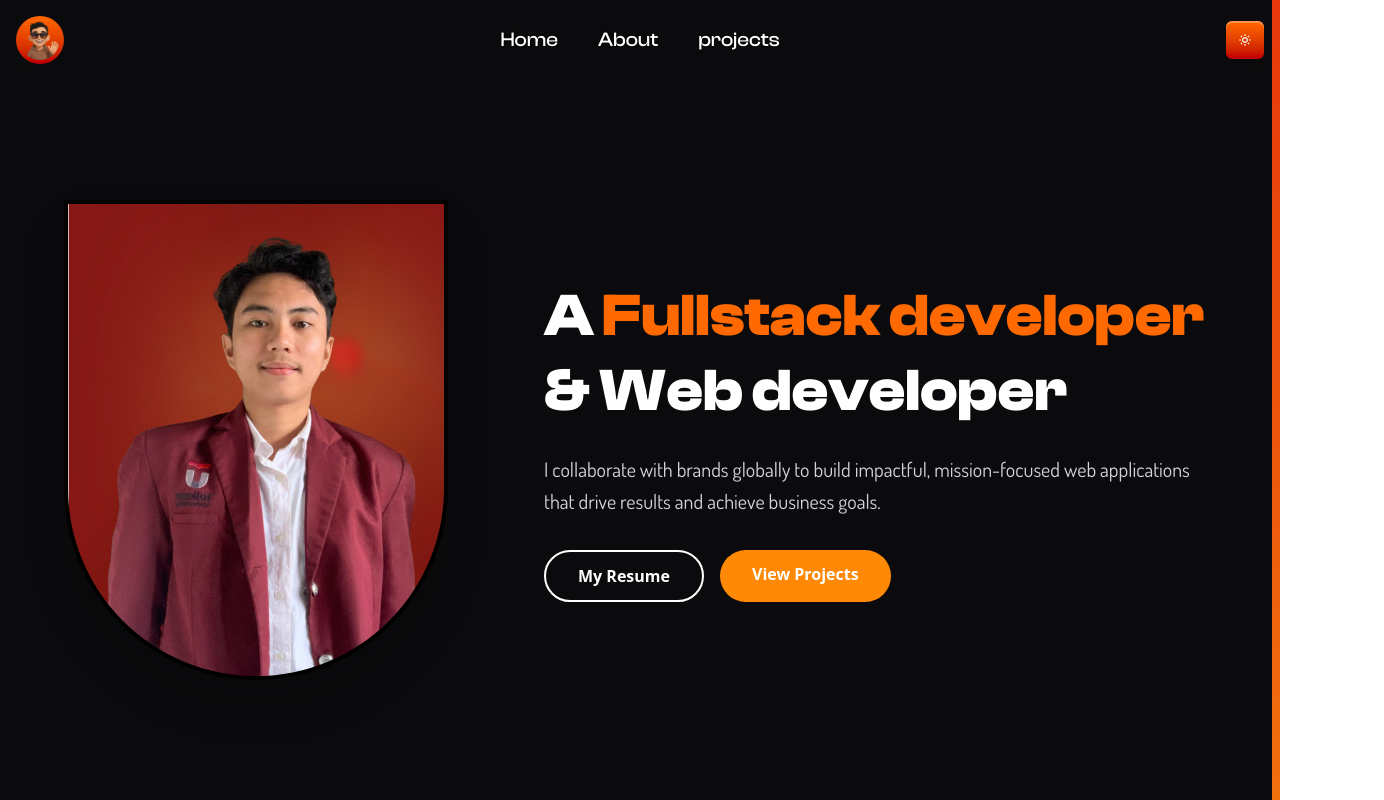
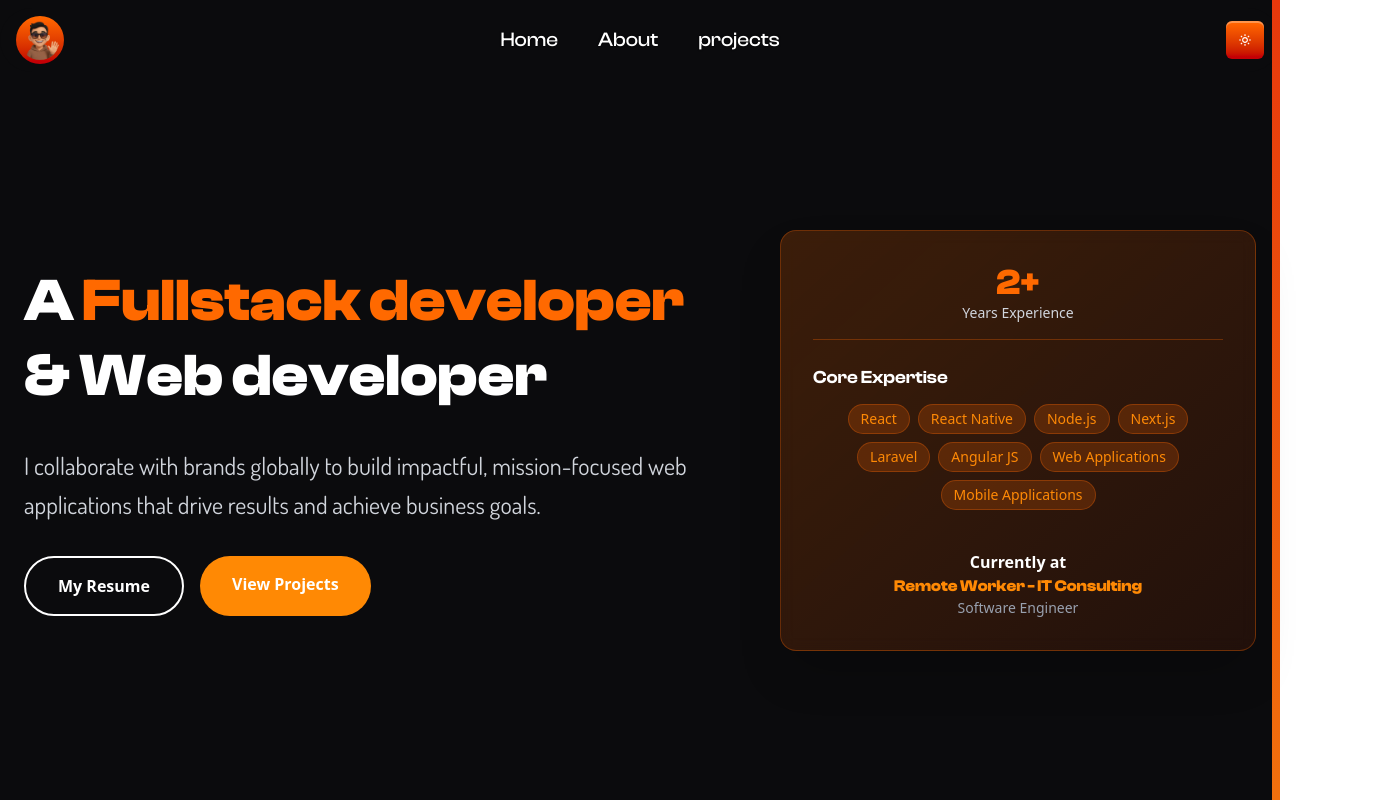
Before and after one commit to Aldi-rakis/portofolio-updatev2, a React (Vite) app: page /about in a window 1280 px wide. Shown: the top 800 px of the page, 1384 px wide, since content can reach past the window. Built offline with nearby package versions, Linux system fonts and the light colour scheme.

Commit message:
feat: Revamp About section layout

```diff
--- a/src/pages/about/about.jsx
+++ b/src/pages/about/about.jsx
@@ -249,51 +249,90 @@ const about = () => {
     return (
         <>
             <section className={`${styles.about} bg-[#0b0b0d] dark:bg-[#f6f4e5] py-10 px-6 min-h-screen`}>
-                <div className='max-w-6xl mx-auto'>
+                <div className='max-w-7xl mx-auto'>
                     {/* Hero Section */}
-                    <div className='grid grid-cols-1 md:grid-cols-1 lg:grid-cols-12 gap-0 lg:gap-30 items-center h-[100vh] md:h-auto lg:min-h-[100vh]'>
-                        {/* Left Side - Profile Image */}
-                        <div className='flex justify-center lg:justify-start  lg:col-span-4'>
-                            <div className='relative'>
-                                {/* Profile Image Container */}
-                                <div className='w-80 h-90 lg:w-96 lg:h-120 rounded-b-full overflow-hidden border-4  shadow-2xl'>
-                                    <img
-                                        src={fotorakis}
-                                        alt="Profile"
-                                        className='w-full h-full object-cover'
-                                    />
-                                </div>
-                            </div>
-                        </div>
-
-                        {/* Right Side - Content */}
-                        <div className='text-center lg:text-left lg:col-span-8'>
-                            <h1 className='text-4xl md:text-5xl lg:text-6xl font-bold font-clash text-white dark:text-[#0b0b0d] mb-6 leading-tight'>
+                    <div className='grid grid-cols-1 xl:grid-cols-12  md:gap-8 lg:gap-12 xl:gap-16 items-center  h-screen py-8 md:py-12 lg:py-16'>
+                        {/* Content Section */}
+                        <div className='order-1 xl:order-1 text-center xl:text-left xl:col-span-7 space-y-2 md:space-y-8'>
+                            <h1 className='text-3xl sm:text-4xl md:text-5xl lg:text-4xl xl:text-6xl font-bold font-clash text-white dark:text-[#0b0b0d] leading-tight'>
                                 A <span className='text-orange-500'>Fullstack developer</span>
                                 <br />
                                 <span className='text-white dark:text-[#0b0b0d]'>& </span>Web developer
                             </h1>
 
-                            <p className='font-dosis text-lg md:text-xl text-gray-300 dark:text-gray-700 mb-8 max-w-2xl mx-auto lg:mx-0 leading-relaxed'>
+                            <p className='font-dosis text-base sm:text-lg md:text-xl lg:text-2xl text-gray-300 dark:text-gray-700 max-w-full sm:max-w-2xl mx-auto xl:mx-0 leading-relaxed px-4 sm:px-0'>
                                 I collaborate with brands globally to build impactful, mission-focused web applications that drive results and achieve business goals.
                             </p>
 
-                            <div className='flex flex-col sm:flex-row gap-4 justify-center lg:justify-start'>
+                            <div className='flex flex-col sm:flex-row gap-3 md:gap-4 justify-center xl:justify-start px-4 sm:px-0'>
                                 <a
                                     href="CV_Aldhi Raqiswandri_.pdf"
                                     target="_blank"
                                     rel="noopener noreferrer"
-                                    className='bg-transparent border-2 border-white dark:border-[#0b0b0d] text-white dark:text-[#0b0b0d] px-8 py-3 rounded-full font-semibold hover:bg-white hover:text-[#0b0b0d] dark:hover:bg-[#0b0b0d] dark:hover:text-white transition-all duration-300'
+                                    className='bg-transparent border-2 border-white dark:border-[#0b0b0d] text-white dark:text-[#0b0b0d] px-6 md:px-8 py-3 md:py-4 rounded-full font-semibold hover:bg-white hover:text-[#0b0b0d] dark:hover:bg-[#0b0b0d] dark:hover:text-white transition-all duration-300 text-sm md:text-base'
                                 >
                                     My Resume
                                 </a>
 
                                 <a
                                     href="/projects"
-                                    className='bg-orange-400 dark:bg-orange-500 text-white dark:text-[#0b0b0d] px-8 py-3 rounded-full font-semibold hover:bg-orange-500 dark:hover:bg-orange-600 transition-all duration-300'
+                                    className='bg-orange-400 dark:bg-orange-500 text-white dark:text-[#0b0b0d] px-6 md:px-8 py-3 md:py-4 rounded-full font-semibold hover:bg-orange-500 dark:hover:bg-orange-600 transition-all duration-300 text-sm md:text-base'
                                 >
                                     View Projects
                                 </a>
+                            </div>
+                        </div>
+
+                        {/* Developer Info Card */}
+                        <div className='order-2  xl:order-2 flex justify-center xl:justify-center xl:col-span-5 px-4 sm:px-0' style={{ perspective: "1000px" }}>
+                            <div className='relative w-full max-w-sm sm:max-w-md lg:max-w-lg xl:max-w-none'>
+                                {/* Developer Stats Card */}
+                                <motion.div
+                                    className='w-full sm:w-80 md:w-84 lg:w-96 xl:w-full bg-gradient-to-br from-orange-500/20 to-orange-600/10 backdrop-blur-sm border border-orange-500/30 rounded-2xl p-6 md:p-8 shadow-2xl cursor-pointer transform-gpu mx-auto'
+                                    whileHover={{
+                                        scale: 1.05,
+                                        rotateY: 15,
+                                        rotateX: 10,
+                                        z: 50,
+                                        boxShadow: "0 25px 50px -12px rgba(234, 88, 12, 0.5)"
+                                    }}
+                                    transition={{
+                                        type: "spring",
+                                        stiffness: 300,
+                                        damping: 20,
+                                        duration: 0.4
+                                    }}
+                                    style={{
+                                        transformStyle: "preserve-3d"
+                                    }}
+                                >
+                                    <div className='space-y-4 md:space-y-6'>
+                                        {/* Experience */}
+                                        <div className='text-center border-b border-orange-500/30 pb-3 md:pb-4'>
+                                            <h3 className='text-2xl sm:text-3xl lg:text-4xl font-bold text-orange-500 font-clash'>2+</h3>
+                                            <p className='text-gray-300 dark:text-gray-700 text-xs sm:text-sm'>Years Experience</p>
+                                        </div>
+
+                                        {/* Key Skills */}
+                                        <div className='space-y-2 md:space-y-3'>
+                                            <h4 className='text-base md:text-lg font-semibold text-white dark:text-[#0b0b0d] font-clash'>Core Expertise</h4>
+                                            <div className='flex flex-wrap gap-1.5 md:gap-2 justify-center'>
+                                                {['React','React Native', 'Node.js', 'Next.js','Laravel', 'Angular JS', 'Web Applications', 'Mobile Applications', ].map((skill, idx) => (
+                                                    <span key={idx} className='px-2 md:px-3 py-1 bg-orange-500/20 text-orange-400 dark:text-orange-600 rounded-full text-xs md:text-sm border border-orange-500/30'>
+                                                        {skill}
+                                                    </span>
+                                                ))}
+                                            </div>
+                                        </div>
+
+                                        {/* Current Role */}
+                                        <div className='text-center pt-3 md:pt-4'>
+                                            <h4 className='text-white dark:text-[#0b0b0d] font-semibold text-sm md:text-base'>Currently at</h4>
+                                            <p className='text-orange-400 dark:text-orange-600 font-clash font-bold text-sm md:text-base'>Remote Worker - IT Consulting</p>
+                                            <p className='text-gray-400 dark:text-gray-600 text-xs md:text-sm'>Software Engineer</p>
+                                        </div>
+                                    </div>
+                                </motion.div>
                             </div>
                         </div>
                     </div>
```
